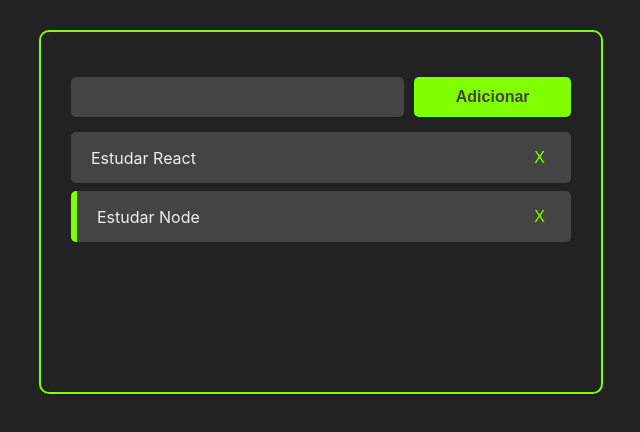
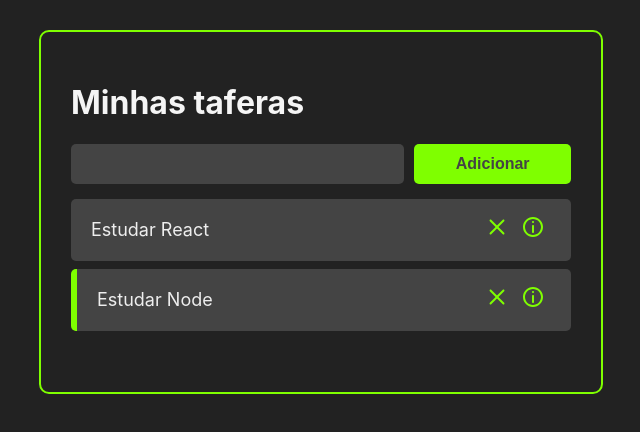
Before and after one commit to thuurzz/react-compartilhamento-estado, a React (Create React App) app: page /1 in a window 1280 px wide. Shown: the top 432 px of the page, without its empty margins (319-959 px from the left). Built offline with nearby package versions, Linux system fonts and the light colour scheme.

Commit message:
wip: entendendo páginas no react

```diff
--- a/package.json
+++ b/package.json
@@ -8,6 +8,8 @@
     "@testing-library/user-event": "^13.5.0",
     "react": "^18.2.0",
     "react-dom": "^18.2.0",
+    "react-icons": "^4.4.0",
+    "react-router-dom": "^5.2.0",
     "react-scripts": "5.0.1",
     "uuid": "^8.3.2",
     "web-vitals": "^2.1.4"
--- a/src/App.jsx
+++ b/src/App.jsx
@@ -3,6 +3,7 @@ import React, { useState } from "react";
 import "./App.css";
 import AddTask from "./components/AddTask";
 import Tasks from "./components/Tasks";
+import Header from "./components/Header";
 
 import { v4 as uuid } from "uuid";
 
@@ -48,6 +49,7 @@ const App = () => {
   return (
     <>
       <div div className="container">
+        <Header>Minhas taferas</Header>
         <AddTask handleTaskAddition={handleTaskAddition} />
         <Tasks
           tasks={tasks}
--- /dev/null
+++ b/src/components/Header.css
@@ -0,0 +1,3 @@
+.titlle-header {
+  color: whitesmoke;
+}
--- /dev/null
+++ b/src/components/Header.jsx
@@ -0,0 +1,8 @@
+import React from "react";
+import "./Header.css";
+
+const Header = ({ children }) => {
+  return <h1 className="titlle-header">{children}</h1>;
+};
+
+export default Header;
--- a/src/components/Task.css
+++ b/src/components/Task.css
@@ -7,15 +7,17 @@
   justify-content: space-between;
   color: #eee;
   align-items: center;
+  font-size: 18px;
 }
 
 .task-tittle {
   cursor: pointer;
 }
 
-.remove-task-button {
+.remove-task-button,
+.see-tasks-details-button {
   background-color: #444;
   border: none;
-  font-size: 16px;
+  font-size: 24px;
   color: chartreuse;
 }
--- a/src/components/Task.jsx
+++ b/src/components/Task.jsx
@@ -1,5 +1,6 @@
 import React from "react";
 import "./Task.css";
+import { CgClose, CgInfo } from "react-icons/cg";
 
 const Task = ({ task, handleTaskClick, handleTaskDeletion }) => {
   return (
@@ -15,7 +16,10 @@ const Task = ({ task, handleTaskClick, handleTaskDeletion }) => {
           className="remove-task-button"
           onClick={() => handleTaskDeletion(task.id)}
         >
-          X
+          <CgClose />
+        </button>
+        <button className="see-tasks-details-button" onClick={() => {}}>
+          <CgInfo />
         </button>
       </div>
     </div>
```
Also changed, not shown: 1 other file (tests, documents, lock files or other folders).
